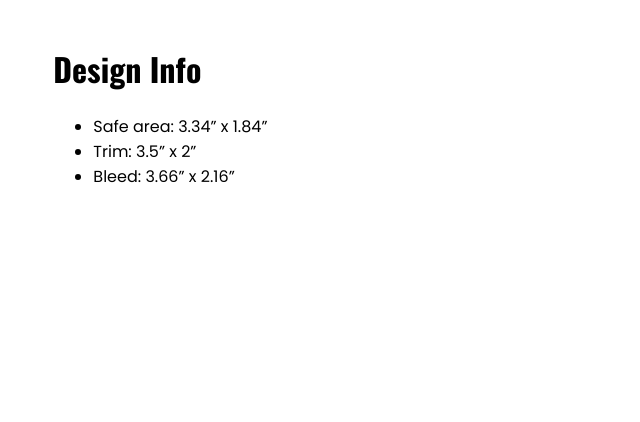
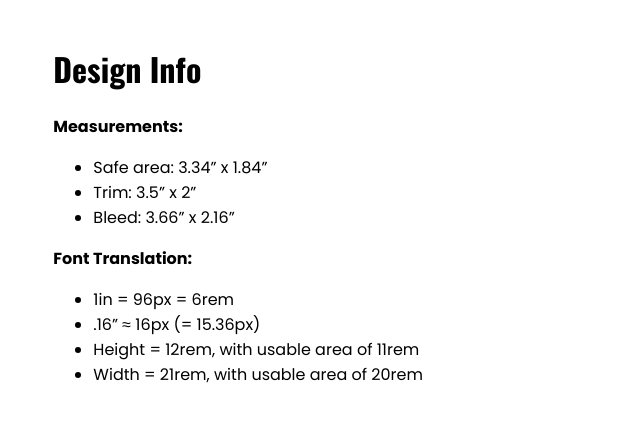
Before and after one commit to kbdonnally/business-card, a Jekyll site: the page built from pages/design-info.md, in a window 1280 px wide. Shown: the top 422 px of the page, without its empty margins (0-640 px from the left). Built offline with Jekyll 4.4.1, drawn with Linux system fonts in a browser that asks for light colours; some web fonts are replaced.

Commit message:
Add font translations of biz card measurements

```diff
--- a/pages/design-info.md
+++ b/pages/design-info.md
@@ -6,6 +6,15 @@ permalink: /design-info/
 
 # Design Info
 
+**Measurements:**
+
 - Safe area: 3.34" x 1.84"
 - Trim: 3.5" x 2"
 - Bleed: 3.66" x 2.16"
+
+**Font Translation:**
+
+- 1in = 96px = 6rem
+- .16" &asymp; 16px (= 15.36px)
+- Height = 12rem, with usable area of 11rem
+- Width = 21rem, with usable area of 20rem
```
